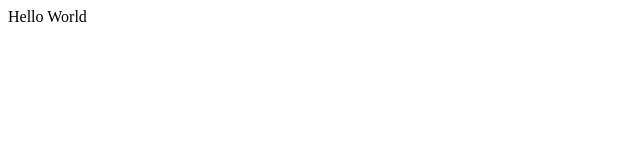
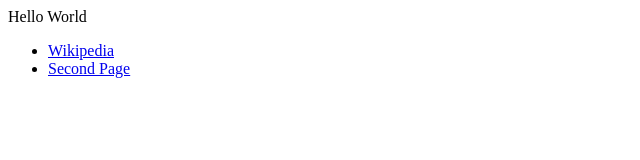
Before and after one commit to aw603569/aw603569.github.io, a plain HTML site: page index.html in a window 1280 px wide. Shown: the whole page, without its empty margins (0-640 px from the left). Drawn offline with Linux system fonts and the light colour scheme.

Commit message:
added links

```diff
--- a/index.html
+++ b/index.html
@@ -6,5 +6,9 @@
 </head>
 <body>
   Hello World
+  <ul>
+    <li><a href="https://www.wikipedia.org/">Wikipedia</a></li>
+      <li><a href="second.html">Second Page</a></li>
+    </ul>
 </body>
 </html>
```
